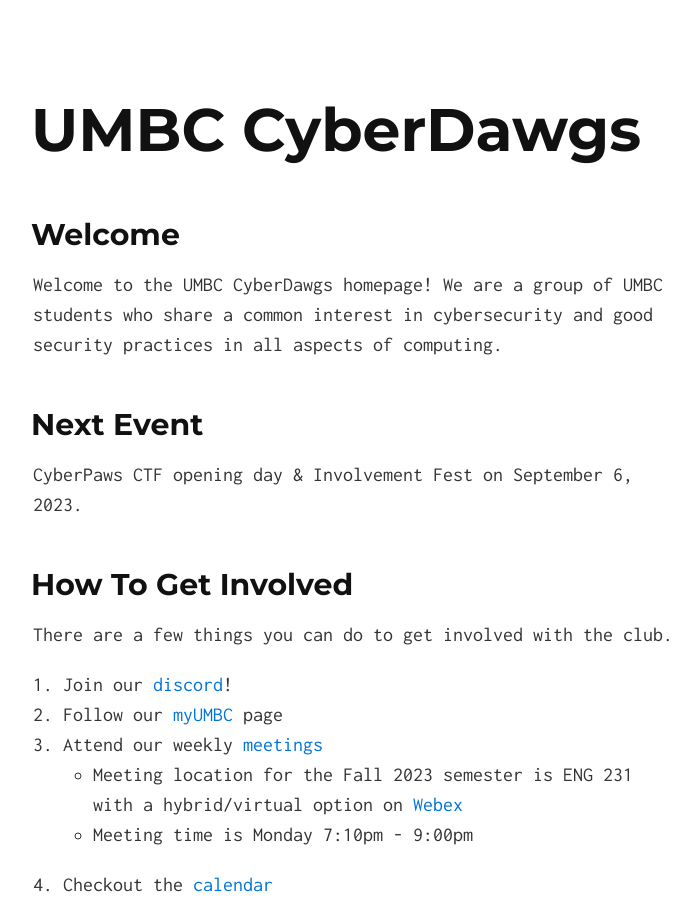
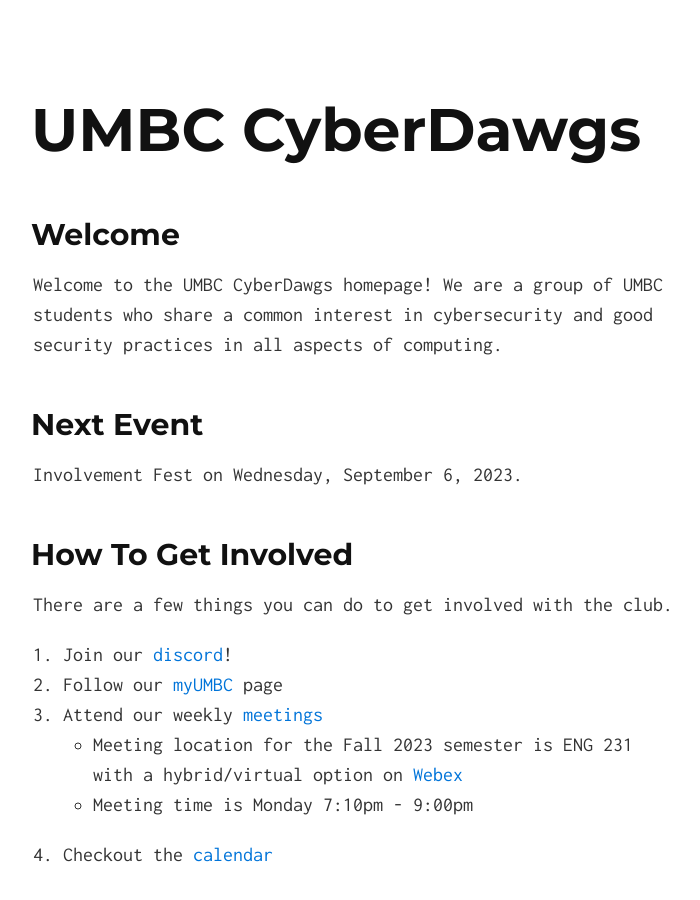
Before and after one commit to UMBCCyberDawgs/umbccyberdawgs.github.io, a Jekyll site: the page built from index.md, in a window 1280 px wide and 900 px high. Shown: the whole window, without its empty margins (287-987 px from the left). Built offline with Jekyll 4.4.1, drawn with Linux system fonts in a browser that asks for light colours; our own code applies the rules of GitHub Pages for plain Markdown files.

Commit message:
Next Event Updated

```diff
--- a/index.md
+++ b/index.md
@@ -9,7 +9,7 @@ share a common interest in cybersecurity and good security practices in all aspe
 
 ## Next Event
 
-CyberPaws CTF opening day & Involvement Fest on September 6, 2023.
+Involvement Fest on Wednesday, September 6, 2023.
 
 ## How To Get Involved
 
```
